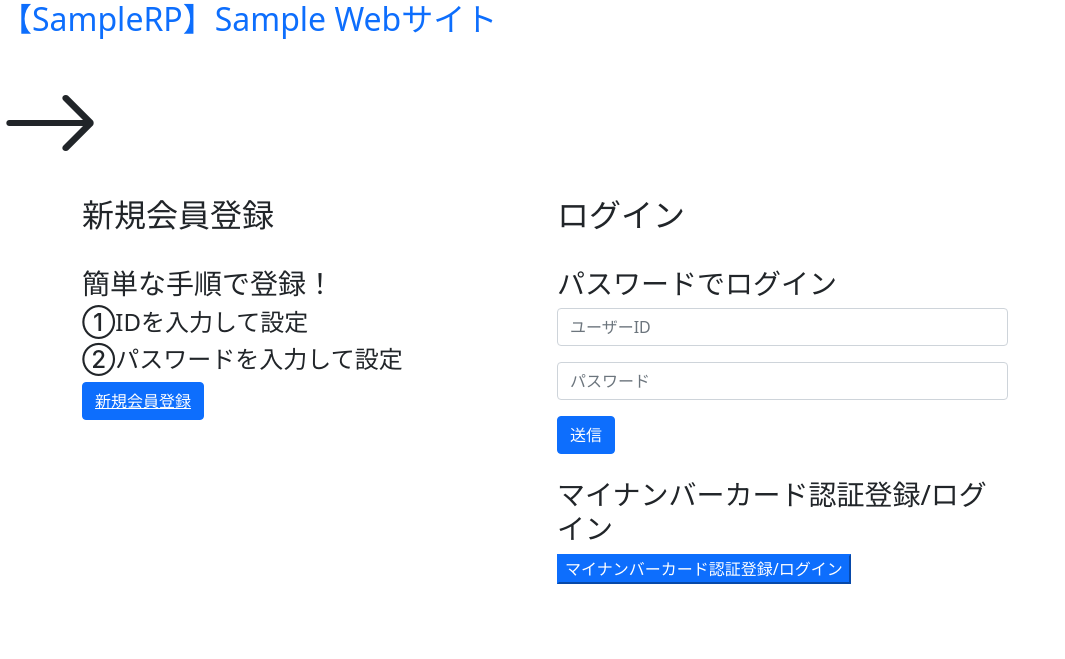
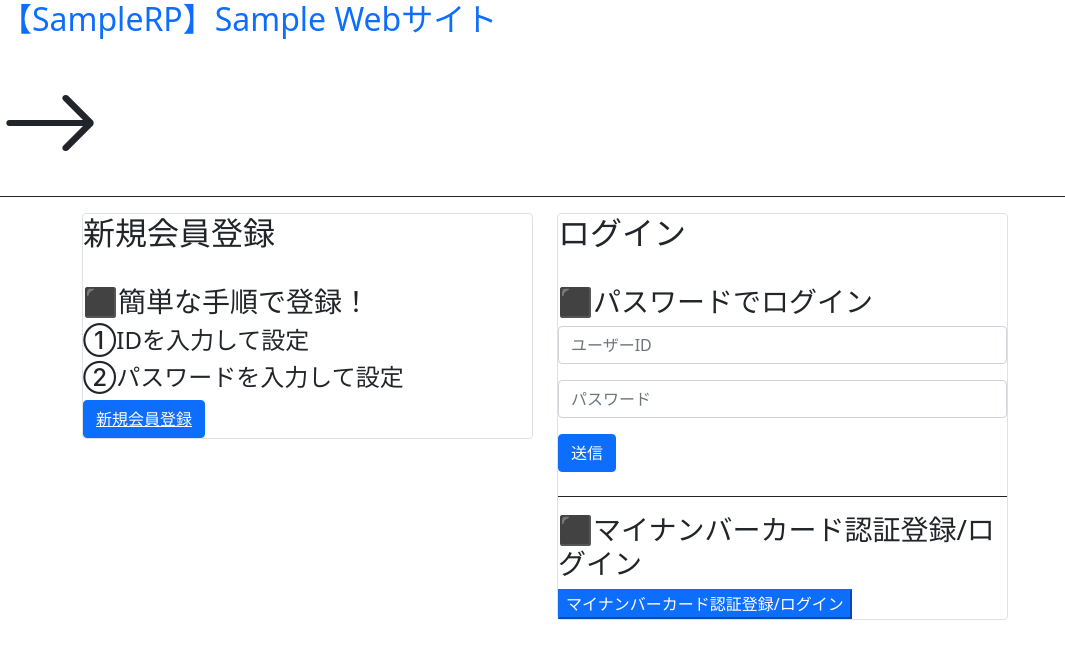
Before and after one commit to c-3lab/mynumbercard-idp, a Flask app: page /login in a window 1280 px wide. Shown: the top 659 px of the page, without its empty margins (0-1065 px from the left). Run offline with Flask 3, Linux system fonts and the light colour scheme; some libraries are stand-ins or nearby versions.

Commit message:
枠・線の追加

```diff
--- a/backend/examples/sample-rp/templates/login.html
+++ b/backend/examples/sample-rp/templates/login.html
@@ -21,24 +21,28 @@
                 <h2>【SampleRP】Sample Webサイト</h2>
             </div>
             <i class="bi bi-arrow-right"></i>
+            <p class="border border-dark border-bottom-0"></p>
         </header>
 
         <div class="container">
             <div class="row">
-                <div class="col-md-5">
+                <div class="col-sm-5">
+                    <div class="border border-gray rounded">
                         <h2>新規会員登録</h2>
                         <br>
-                    <h3>簡単な手順で登録！</h3>
+                        <h3>⬛️簡単な手順で登録！</h3>
                         <h4>①IDを入力して設定</h4>
                         <h4>②パスワードを入力して設定</h4>
                         <button type="button" class="btn btn-primary">
                             <a href="#" class="text-white">新規会員登録</a>
                         </button>
                     </div>
-                <div class="col-md-5">
+                </div>
+                <div class="col-sm-5">
+                    <div class="border border-gray rounded">
                         <h2>ログイン</h2>
                         <br>
-                    <h3>パスワードでログイン</h3>
+                        <h3>⬛️パスワードでログイン</h3>
                         <form>
                             <div class="mb-3">
                                 <input type="text" id="text" class="form-control" placeholder="ユーザーID">
@@ -49,10 +53,12 @@
                             <button type="submit" class="btn btn-primary">送信</button>
                         </form>
                         <br>
-                    <h3>マイナンバーカード認証登録/ログイン</h3>
+                        <p class="border border-dark border-bottom-0"></p>
+                        <h3>⬛️マイナンバーカード認証登録/ログイン</h3>
                         <form action="/Keycloak-login">
                             <button type="submit" class="btn-primary" formmethod="get">マイナンバーカード認証登録/ログイン</button>
                         </form>
+                    </div>
                 </div>
             </div>
         </div>
```
Lines whose indentation alone changed are shown as unchanged.
